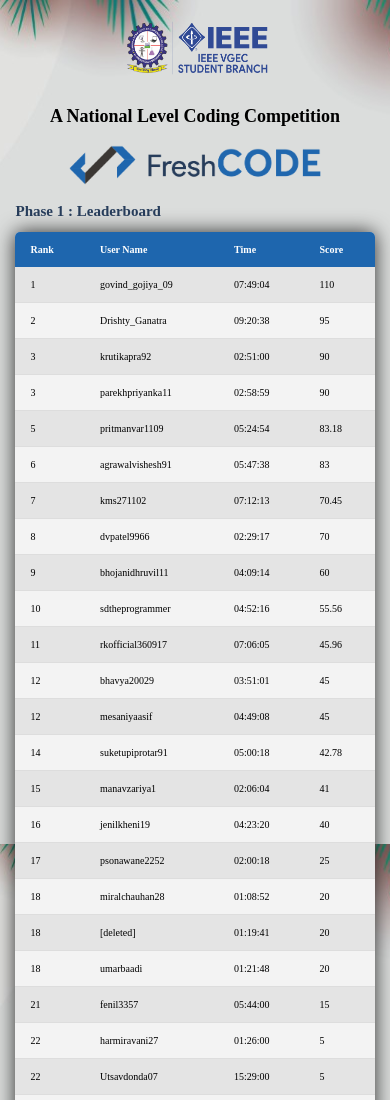
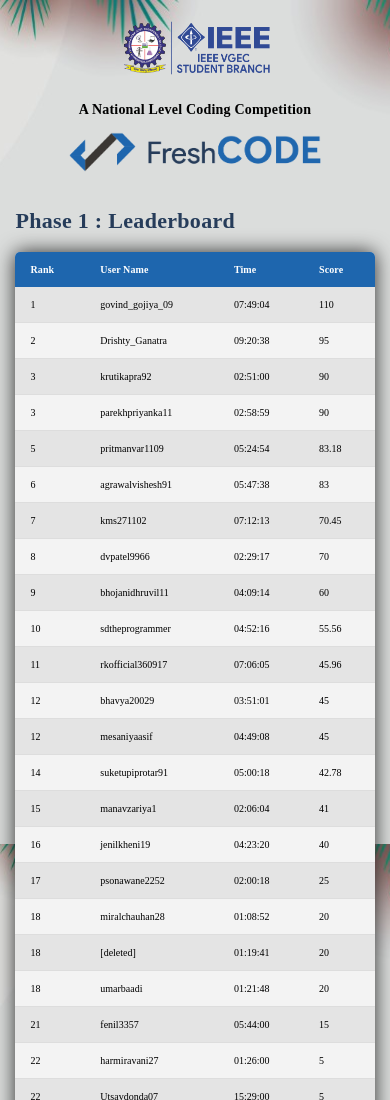
Before and after one commit to ihellybprajapati829/Board, a plain HTML site: page index.html in a window 390 px wide. Shown: the top 1100 px of the page. Drawn offline with Linux system fonts and the light colour scheme.

Commit message:
Add files via upload

```diff
--- a/index.html
+++ b/index.html
@@ -6,6 +6,9 @@
     <meta name="viewport" content="width=device-width, initial-scale=1.0">
     <title>FreshCODE | Leaderboard</title>
     <link rel="stylesheet" href="https://stackpath.bootstrapcdn.com/font-awesome/4.7.0/css/font-awesome.min.css">
+
+    <link rel="preconnect" href="https://fonts.gstatic.com">
+    <link href="https://fonts.googleapis.com/css2?family=Open+Sans&display=swap" rel="stylesheet">
 
     <link rel="stylesheet" href="style.css">
 
@@ -21,6 +24,7 @@
       </h3>
       <img id="Logo2" src="FreshCODE 1.0.png">
     </div>
+    <br/>
     <br/>
     <div class="Table">
     <h2>Phase 1 : Leaderboard</h2>
--- a/style.css
+++ b/style.css
@@ -1,3 +1,9 @@
+@font-face{
+  font-family: 'Product-Sans';
+  src:url('Product-Sans-Regular.ttf');
+  src:url('Product-Sans-Regular.woff');
+}
+
 * {
   font-family: Product Sans;
 }
@@ -16,7 +22,7 @@
 #Logo2{
   margin-top: 0%;
   height: 100px;
-  width: 580px;
+  width: 585px;
   display: block;
   margin-left: auto;
   margin-right: auto;
@@ -24,55 +30,20 @@
 h3{
   text-align: center;
   color: #000000;
-  letter-spacing: 0px;
+  letter-spacing: 0.2px;
+  font-size: 20px;
 }
 
 h2{
   color: #263C5A;
   margin-top: 0px;
+  font-size: 28px;
+  letter-spacing: 0.3px;
 }
 
 p{
   font-size: 16px;
 }
-
-@media (max-width:1000px){
-  #Logo2{
-    height: 80px;
-    width: 350px ;
-  }
-}
-@media (max-width:600px){
-  #Logo{
-    height: 80px;
-    width: 175px;
-  }
-  #Logo2{
-    height: 50px;
-    width: 290px;
-  }
-  h2{
-    font-size: 18px;
-  }
-}
-
-@media (max-width:450px){
-  #Logo2{
-    height: 40px;
-    width: 270px;
-  }
-  h2{
-    font-size: 16px;
-  }
-}
-
-@media (max-width:330px){
-  #Logo2{
-    height: 35px;
-    width: 250px;
-  }
-}
-
 
 /*=========Table========*/
 
@@ -83,7 +54,7 @@
 }
 
 .content-table {
-  background-color: rgba(228, 228, 228);
+  background-color: rgb(228, 228, 228);
   border-collapse: collapse;
   margin: 0%;
   width: 100%;
@@ -99,6 +70,7 @@
   color: #fff;
   text-align: left;
   font-weight: bold;
+  letter-spacing: 0.1px;
 }
 
 .content-table th,
@@ -119,26 +91,17 @@
 }
 @media (max-width:1200px) {
   .Table{
-    margin-left:11% ;
-    margin-right: 11%;
+    margin-left:12% ;
+    margin-right: 12%;
   }
 }
 @media (max-width:490px) {
-
   .Table{
     margin-left:3% ;
     margin-right:3%;
   }
-
-  }
-
+}
 @media(max-width:407px){
-  h3{
-    font-size: 18px;
-  }
-  h2{
-    font-size: 15px;
-  }
   .content-table{
     font-size: 10px;
   }
@@ -146,16 +109,13 @@
     margin-left:2% ;
     margin-right: 2%;
   }
-
 }
-
-
 @media(max-width:350px){
   h3{
-    font-size: 14px;
+    font-size: 13px;
   }
   h2{
-    font-size: 15px;
+    font-size: 18px;
   }
   .content-table{
     font-size: 8px;
@@ -167,11 +127,51 @@
 
 }
 @media (max-width:330px) {
+  .Table{
+    margin-left:0% ;
+    margin-right:0%;
+  }
+  #Logo2{
+    height: 35px;
+    width: 250px;
+  }
+}
 
-.Table{
-  margin-left:0% ;
-  margin-right:0%;
+@media (max-width:1000px){
+  #Logo2{
+    height: 80px;
+    width: 430px ;
+  }
 }
+@media (max-width:600px){
+  #Logo{
+    height: 80px;
+    width: 182px;
+  }
+  #Logo2{
+    height: 50px;
+    width: 290px;
+  }
+  h2{
+    font-size: 23px;
+  }
+  h3{
+    font-size: 15px;
+  }
+
+}
+
+@media (max-width:450px){
+  #Logo2{
+    height: 40px;
+    width: 270px;
+  }
+  h2{
+    font-size: 22px;
+  }
+  h3{
+    font-size: 14px;
+  }
 }
 
 
```
Also changed, not shown: Product-Sans-Regular.ttf (added), Product-Sans-Regular.woff (added), VGEC Logo.png (added).
